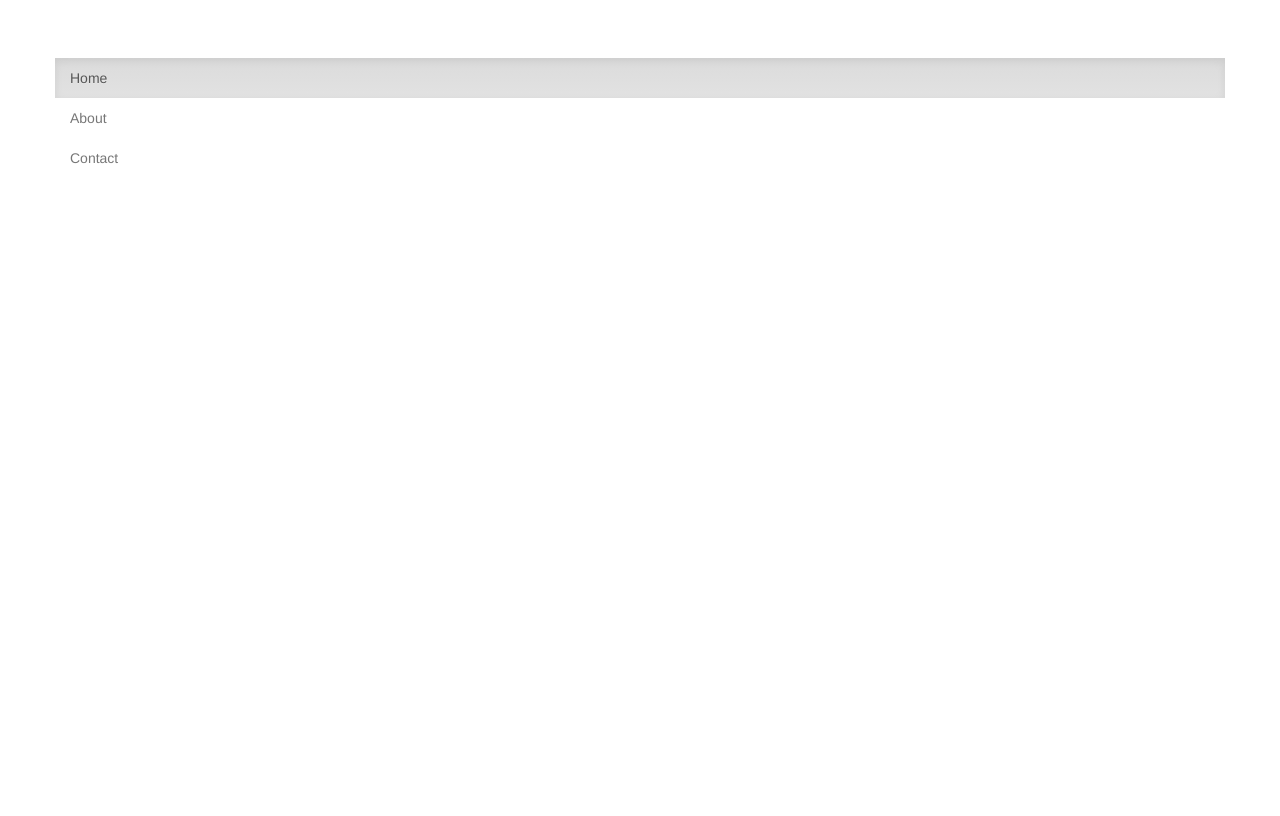
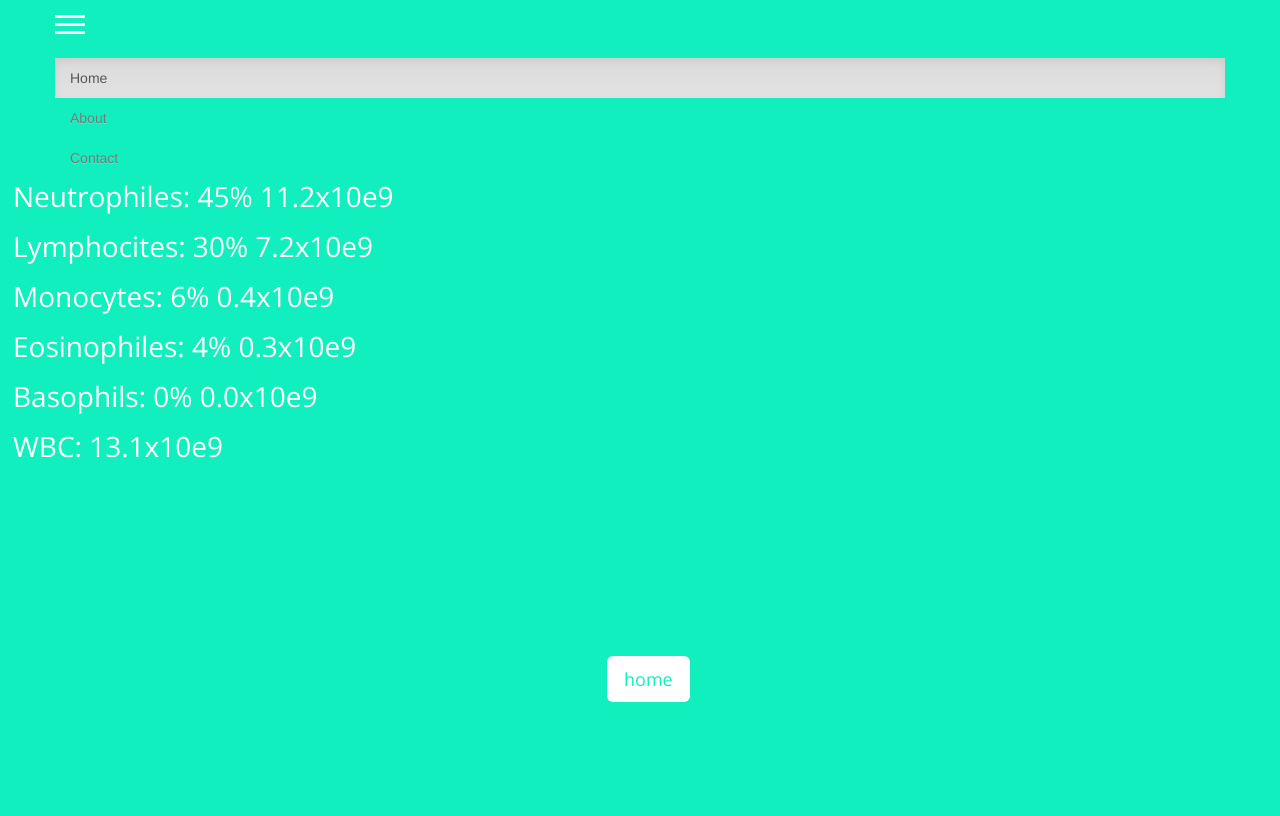
Before and after one commit to mlashcorp/ubc-server, a Flask app: page /view_assay in a window 1280 px wide. Before the commit the page ends 164 px from the top, so only its background shows below. Run offline with Flask 2, Linux system fonts and the light colour scheme; some libraries are stand-ins or nearby versions.

Commit message:
fixed bugs

```diff
--- a/app/static/css/style.css
+++ b/app/static/css/style.css
@@ -29,8 +29,32 @@
 }
 .banner {
 	width: 100%;
-	height: 25%;
 	border: 0;
+}
+
+
+.result-gui {
+	width: 100%;
+	border: 0px solid white;
+	background-color: #11EFBF;
+	padding-top: 0.0em;
+	padding-left: 1em;
+	padding-right: 0.4em;
+	font-family: 'Open Sans', sans-serif;
+	font-size: 2.0em;
+	color: white;
+}
+
+#result-top {
+	height: 22%;
+}
+
+#result-center {
+	height: 60%;
+}
+
+#result-bottom {
+	height: 20%;
 }
 
 .running-gui {
@@ -58,24 +82,35 @@
 #banner_step_1 {
 	background-color: #1170F9;
 	color: white;
+	height: 25vh;
 }
 
 #banner_step_2 {
 	background-color: #1BA1E2;
 	color: white;
+		height: 25vh;
+
 }
 #banner_step_3 {
 	background-color: #11EAF9;
 	color: white;
+		height: 25vh;
+
 }
 
 #banner_step_4 {
 	background-color: #11EFBF;
 	color: white;
+		height: 25vh;
+
 }
 
 #CancelAssayButton {
 	background-color: white;
 	color: #11EFBF;
+}
 
+#DoneButton {
+	background-color: white;
+	color: #11EFBF;
 }
--- a/app/static/js/request_ubc.js
+++ b/app/static/js/request_ubc.js
@@ -5,7 +5,7 @@
 
 var machine_id = "mach1";
 var user_id = "user123";
-
+   var count = 0;
 
 var assay_id = ""; // Unitialized assay_id.
 
@@ -13,7 +13,8 @@
 function monitor_assay() {
     assay_id = getCookie("assay_id");
 
-    $.get( "/query_assay", { machine_id: machine_id, user_id : user_id })
+    //Added a useless count variable just so the queried URL changes and IE11 doesn't agressively cache pages
+    $.get( "/query_assay", { machine_id: machine_id, user_id : user_id, count: count })
         .done(function(data) {
             var progress = parseFloat(data);
 
@@ -26,6 +27,7 @@
                 $("#RunningAssayProgress").val(String(progress)).trigger("change");
 
                 setTimeout(monitor_assay, 1000);
+                count += 1;
             }
         });
 }
@@ -52,3 +54,9 @@
             setCookie("assay_id", "", 1);
         });
 }
+
+function done_assay() {
+    assay_id = getCookie("assay_id");
+    window.location = "/start_assay";
+    setCookie("assay_id", "", 1);
+}
--- a/app/templates/base.html
+++ b/app/templates/base.html
@@ -17,7 +17,10 @@
     <link rel="stylesheet" href="/static/css/side-menu.css">
     <link rel="stylesheet" href="/static/css/style.css">
     <link href='http://fonts.googleapis.com/css?family=Open+Sans:300' rel='stylesheet' type='text/css'>
+    <link href='http://fonts.googleapis.com/css?family=Lato:300' rel='stylesheet' type='text/css'>
     <meta name="viewport" content="width=device-width, initial-scale=1, maximum-scale=1">
+
+
   <title>microbc</title>
   </head>
 
--- a/app/templates/start_assay.html
+++ b/app/templates/start_assay.html
@@ -1,5 +1,6 @@
 {% extends "base.html" %}
 {% block content %}
+<div class="container">
 <div class="row">
 <div id="banner_step_1" class= "col-md-12 banner">
 <p class= "banner-text">
@@ -28,6 +29,6 @@
 </div>-->
 </div>
 </div>
-
+</div>
 
 {% endblock %}
--- a/app/templates/view_assay.html
+++ b/app/templates/view_assay.html
@@ -11,11 +11,18 @@
 
 <!--Center GUI elements-->
 <div id="result-center" class= "col-md-12 result-gui">
+   <p>Neutrophiles: 45% 11.2x10e9</p>
+   <p>Lymphocites: 30% 7.2x10e9</p>
+   <p>Monocytes: 6% 0.4x10e9</p>
+   <p>Eosinophiles: 4% 0.3x10e9</p>
+   <p>Basophils: 0% 0.0x10e9</p>
+   <p>WBC: 13.1x10e9</p>
 
 </div>
 
 <!--Bottom GUI elements-->
 <div id="result-bottom" class= "col-md-12 result-gui">
+<button type="button" id="DoneButton" class="btn btn-lg center-block" onclick="done_assay()">  home  </button>
 
 </div>
 
```
